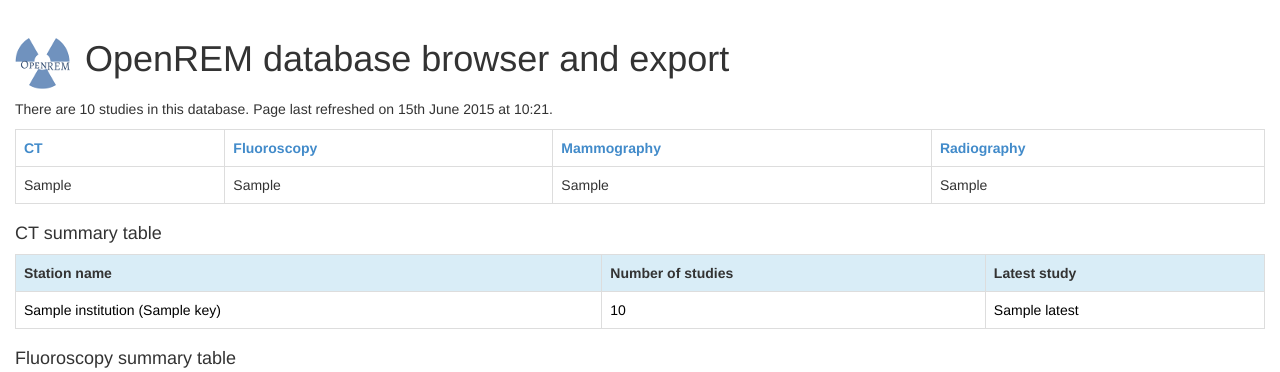
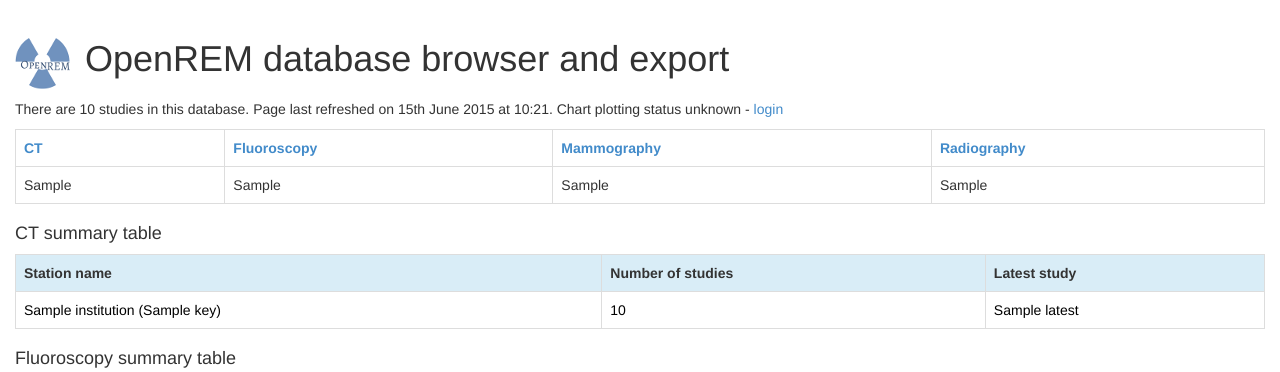
Before and after one commit to ckswilliams/modOpenREM, a Django app: template openrem/remapp/templates/remapp/home.html in a window 1280 px wide. Shown: the part 51-423 px from the top of the page. Run offline with Django 3.2, Linux system fonts and the light colour scheme; the template is opened without the code that fills it: most values are stand-ins (such as "Sample title", 1, 10 or a date in 2020); some libraries are stand-ins or nearby versions.

Commit message:
Added code to show chart plotting status. References issue #232.

```diff
--- a/openrem/remapp/templates/remapp/home.html
+++ b/openrem/remapp/templates/remapp/home.html
@@ -5,6 +5,15 @@
 
       <p>
           There are {{ homedata.total }} studies in this database. Page last refreshed on {% now "jS F Y \a\t H:i" %}.
+          {% if user.is_authenticated %}
+              {% if request.user.userprofile.plotCharts %}
+                  Chart plotting on.
+              {% else %}
+                  Chart plotting off.
+              {% endif %}
+          {% else %}
+              Chart plotting status unknown - <a href="/login/?next={{ request.get_full_path|urlencode }}">login</a>
+          {% endif %}
       </p>
       {% endblock %}
 
```
